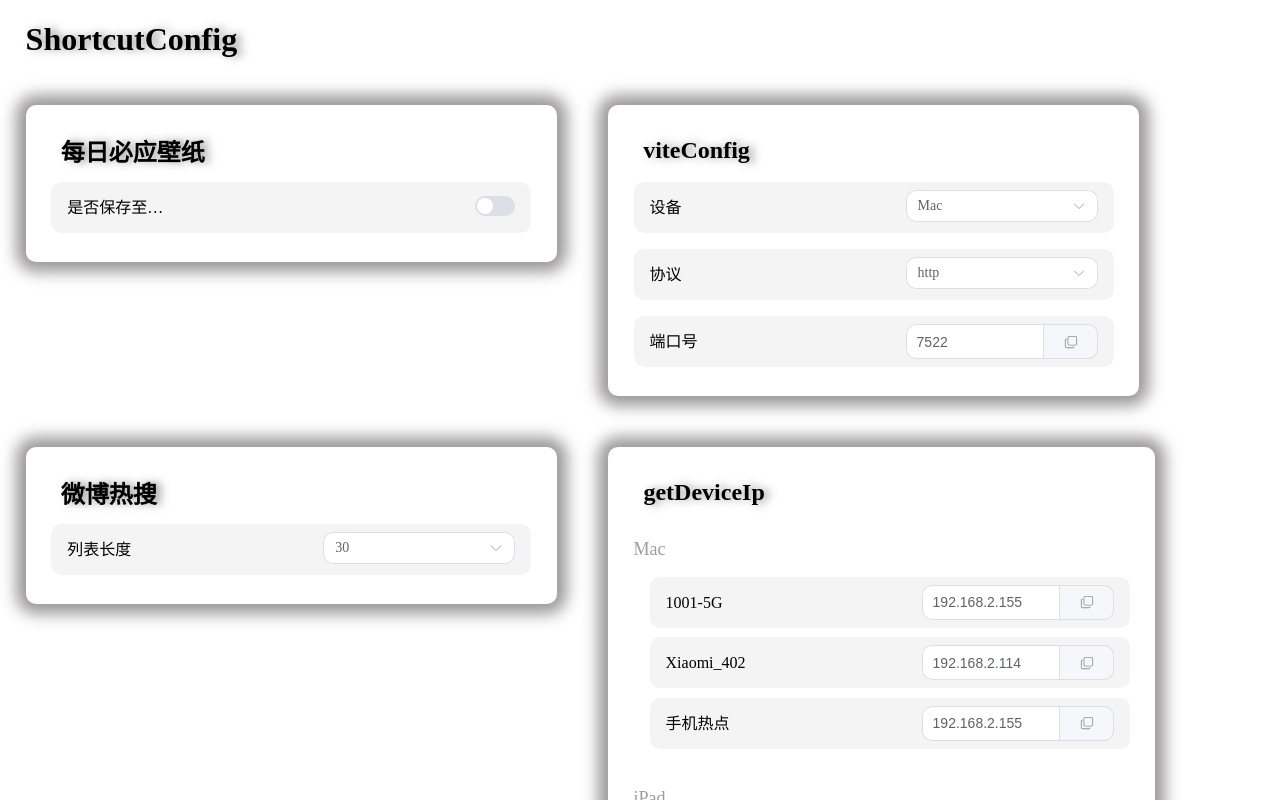
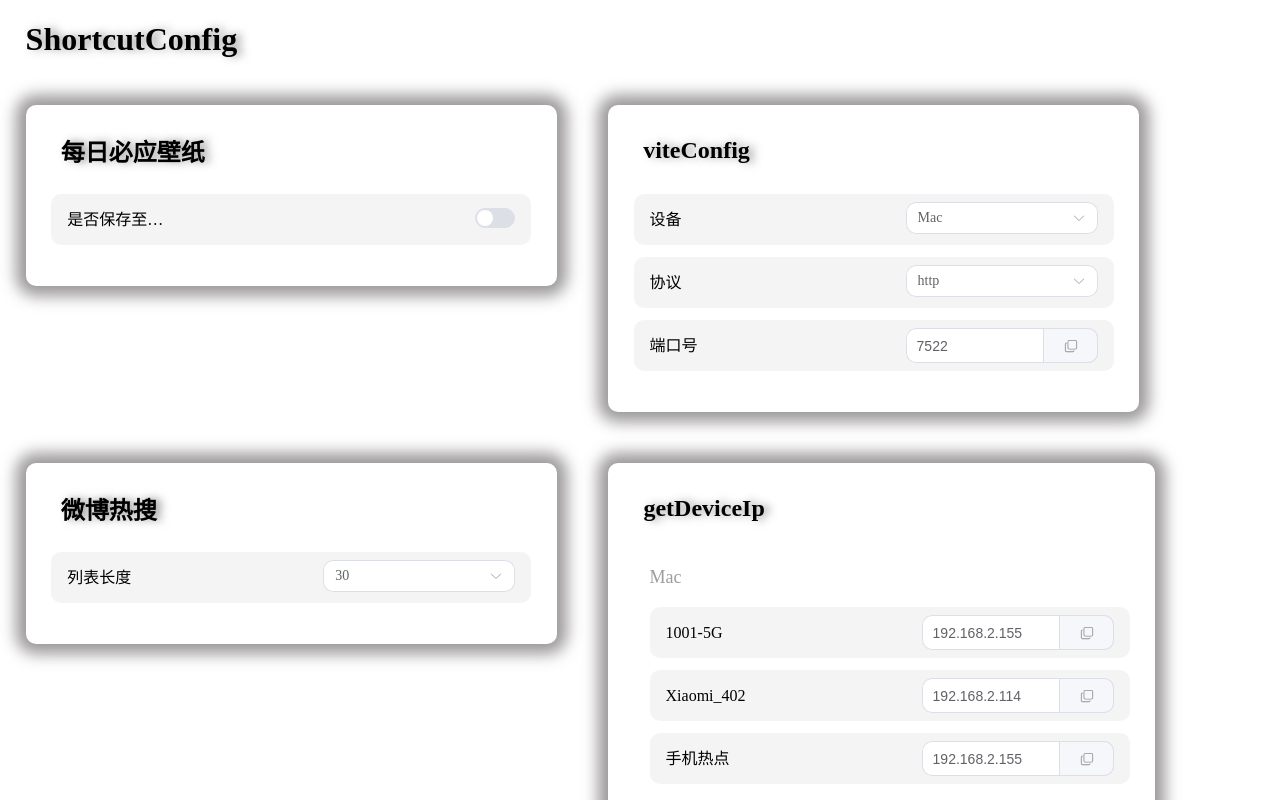
Before and after one commit to AiurRefugee/shortcutConfig, a Vue app: page / in a window 1280 px wide. Built offline with nearby package versions, Linux system fonts and the light colour scheme; what vue-touch would draw is missing.

Commit message:
temp stable

```diff
--- a/src/components/widget.vue
+++ b/src/components/widget.vue
@@ -8,7 +8,7 @@ import { CopyDocument, Share, Plus } from "@element-plus/icons-vue";
 import widget from "@/components/widget.vue";
 import addButton from "@/components/addButton.vue";
 const removeWidth = 80;
-const threshold = removeWidth * 1.5;
+const threshold = removeWidth * 8;
 
 let moveFunc, poinerId;
 
@@ -145,7 +145,7 @@ function swipeStart(e) {
     return false;
   }
   const width = removeButton.clientWidth;
-  listItem.style["max-width"] = "";
+  // listItem.style["max-width"] = "";
   // listItem.style.overflow = 'auto'
   // document.getElementsByClassName('appContainer')[0].style.overflow = 'hidden';
   Array.from(document.getElementsByClassName("wrapper")).forEach((item) => {
@@ -160,14 +160,14 @@ function swipeStart(e) {
     swipeWidth = Math.abs(startX - e.screenX);
     if (width < 10) {
       removeButton.style.width =
-        Math.min(Math.max(startX - e.screenX, 0), removeWidth * 1.5) + "px";
+        Math.min(Math.max(startX - e.screenX, 0), threshold) + "px";
       listItem.scrollLeft = listItem.scrollWidth;
       removeButton.style["padding-right"] =
         Math.max(Math.min(startX - e.screenX, 20)) + "px";
     } else {
       removeButton.style.width =
         Math.max(
-          Math.min(removeWidth + startX - e.screenX, removeWidth * 1.5),
+          Math.min(removeWidth + startX - e.screenX, threshold),
           0
         ) + "px";
       removeButton.style["padding-right"] =
@@ -178,7 +178,7 @@ function swipeStart(e) {
 
     document.onpointerup = (e) => {
       console.log("up", e);
-      listItem.style["max-width"] = width + "px";
+      // listItem.style["max-width"] = width + "px";
       listItem.style.overflow = "hidden";
       document.getElementsByClassName("appContainer")[0].style.overflow =
         "auto";
@@ -223,7 +223,6 @@ onMounted(() => {
   <div
     :class="['listItem', param.params ? 'secItem' : 'keyValueItem']"
     @pointerdown="swipeStart"
-    :style="{ marginTop: calMt() }"
   >
     <div
       :class="['label', param.params ? 'primLabel' : '']"
--- a/src/styles/common.scss
+++ b/src/styles/common.scss
@@ -87,8 +87,6 @@ button {
     text-overflow: ellipsis;
 }
 .primLabel {
-    width: calc(100% + 2vh);
-    translate: -2vh;
     font-size: 18px;
     font-weight: 400;
     overflow: initial;
@@ -111,7 +109,7 @@ button {
     position: relative;
     overflow: auto;
     padding: 1vh 2vh;
-    margin-top: 2vh;
+    margin: 1.5vh 0;
     border-radius: var(--radius-lg);
     // background: #dfdfdf96;
     // background: linear-gradient(to right, var(--graColor) 5%, transparent 50%, var(--graColor) 95%);
```
